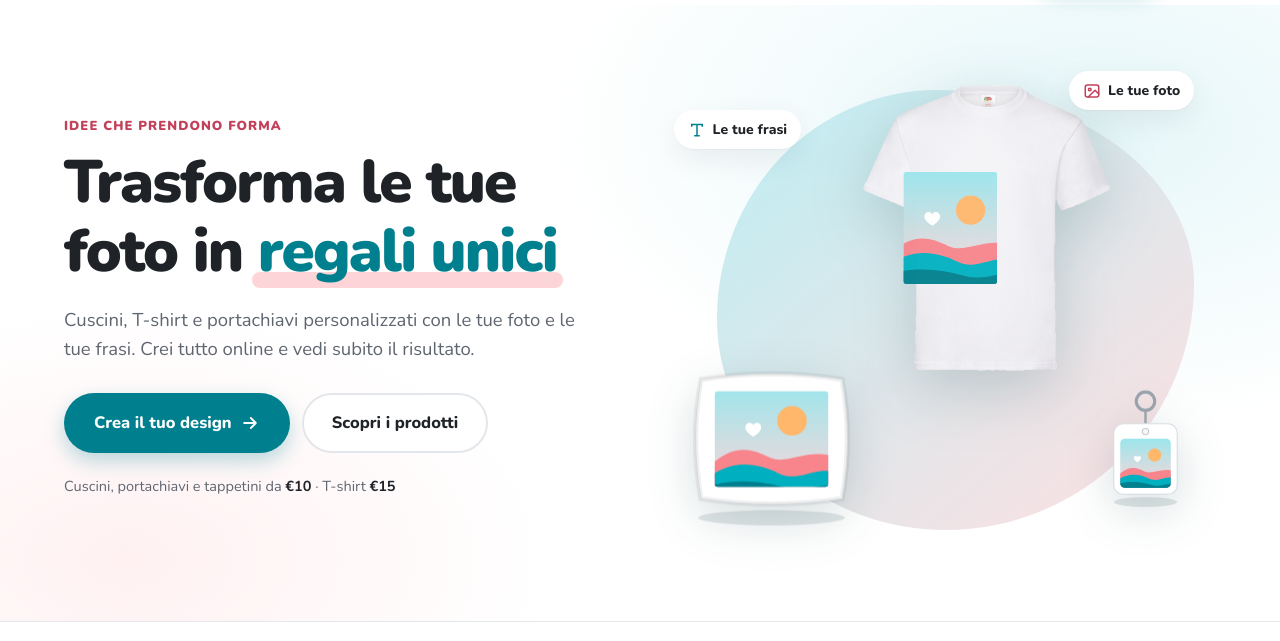
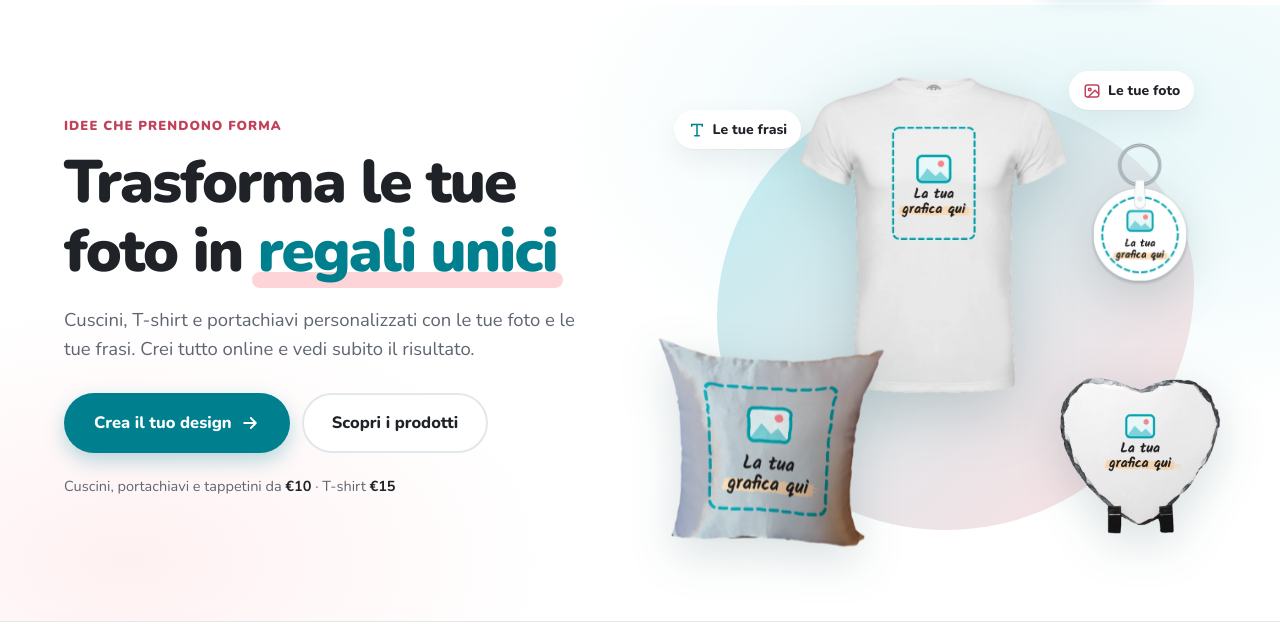
Before and after one commit to ascions94/configuratore-prodotti, a plain HTML site: page index.html in a window 1280 px wide. Shown: the part 111-752 px from the top of the page. Drawn offline with nearby package versions, Linux system fonts and the light colour scheme.

Commit message:
Home: in alto i nostri prodotti veri con "La tua grafica qui"
- Al posto del disegno (maglietta, cuscino e portachiavi disegnati)
  ci sono i prodotti veri scontornati: T-shirt bianca, cuscino
  quadrato, ardesia a cuore e portachiavi tondo.
- Su ognuno è stampata la grafica "La tua grafica qui": cornice
  tratteggiata, icona di un'immagine e scritta. Segue pieghe e
  riflessi del tessuto.
- T-shirt con l'area di stampa 30x40 cm, 9 cm sotto il collo.
- Immagini in assets/home/hero-*.webp (sfondo trasparente).
- Restano lo sfondo colorato, i fumetti "Le tue frasi" e "Le tue
  foto" e il leggero movimento dei prodotti.

Co-Authored-By: Claude Opus 5.5 <noreply@anthropic.com>

```diff
--- a/home.css
+++ b/home.css
@@ -398,19 +398,6 @@ button:focus-visible {
     background: linear-gradient(140deg, #bdeef3, #ffe0e2);
 }
 
-.hero-tshirt {
-    position: absolute;
-    left: 10%;
-    right: 8%;
-    top: 4%;
-}
-
-.hero-tshirt img:first-child {
-    width: 100%;
-    filter: drop-shadow(0 18px 30px rgba(0, 52, 58, 0.18));
-}
-
-.hero-tshirt-design,
 .product-tshirt-design {
     position: absolute;
     left: 50%;
@@ -421,22 +408,38 @@ button:focus-visible {
     opacity: 0.95;
 }
 
+/* Prodotti veri: T-shirt al centro, davanti cuscino, ardesia e portachiavi */
 .hero-item {
     position: absolute;
+    height: auto;
     filter: drop-shadow(0 14px 24px rgba(0, 52, 58, 0.16));
 }
 
+.hero-tshirt {
+    left: 23%;
+    top: 3%;
+    width: 50%;
+    filter: drop-shadow(0 18px 30px rgba(0, 52, 58, 0.18));
+}
+
+.hero-slate {
+    right: -1%;
+    bottom: 3%;
+    width: 30%;
+    animation: float 6s ease-in-out 0.8s infinite;
+}
+
 .hero-cushion {
-    left: -2%;
+    left: -3%;
     bottom: 0;
-    width: 40%;
+    width: 42%;
     animation: float 6s ease-in-out infinite;
 }
 
 .hero-keychain {
-    right: 0;
-    bottom: 6%;
-    width: 26%;
+    right: 5%;
+    top: 17%;
+    width: 18%;
     animation: float 6s ease-in-out 1.5s infinite;
 }
 
@@ -481,6 +484,7 @@ button:focus-visible {
 
 @media (prefers-reduced-motion: reduce) {
     .hero-cushion,
+    .hero-slate,
     .hero-keychain {
         animation: none;
     }
--- a/index.html
+++ b/index.html
@@ -11,7 +11,7 @@
     <link rel="preconnect" href="https://fonts.gstatic.com" crossorigin>
     <link rel="stylesheet" href="https://fonts.googleapis.com/css2?family=Nunito:wght@400;600;700;800;900&display=swap">
 
-    <link rel="stylesheet" href="home.css?v=e0ab5c60f279">
+    <link rel="stylesheet" href="home.css?v=65065e04bd95">
 </head>
 
 <body>
@@ -93,16 +93,14 @@
                     </p>
                 </div>
 
+                <!-- Prodotti veri con "La tua grafica qui" (assets/home/hero-*.webp) -->
                 <div class="hero-visual" aria-hidden="true">
                     <div class="hero-blob"></div>
 
-                    <div class="hero-tshirt">
-                        <img src="assets/tshirt-white-front.png" alt="">
-                        <img src="assets/home/design-tshirt.svg" alt="" class="hero-tshirt-design">
-                    </div>
-
-                    <img src="assets/home/cuscino.svg" alt="" class="hero-item hero-cushion">
-                    <img src="assets/home/portachiavi.svg" alt="" class="hero-item hero-keychain">
+                    <img src="assets/home/hero-tshirt.webp" alt="" class="hero-item hero-tshirt" width="640" height="751">
+                    <img src="assets/home/hero-ardesia.webp" alt="" class="hero-item hero-slate" width="460" height="446">
+                    <img src="assets/home/hero-cuscino.webp" alt="" class="hero-item hero-cushion" width="540" height="498">
+                    <img src="assets/home/hero-portachiavi.webp" alt="" class="hero-item hero-keychain" width="399" height="580">
 
                     <span class="hero-chip hero-chip-1">
                         <svg viewBox="0 0 24 24" fill="none" stroke="currentColor" stroke-width="2" stroke-linecap="round" aria-hidden="true"><path d="M5 7V4.5h14V7M12 4.5v15M9 19.5h6"/></svg>
```
Also changed, not shown: assets/home/hero-ardesia.webp (added), assets/home/hero-cuscino.webp (added), assets/home/hero-portachiavi.webp (added), assets/home/hero-tshirt.webp (added).
